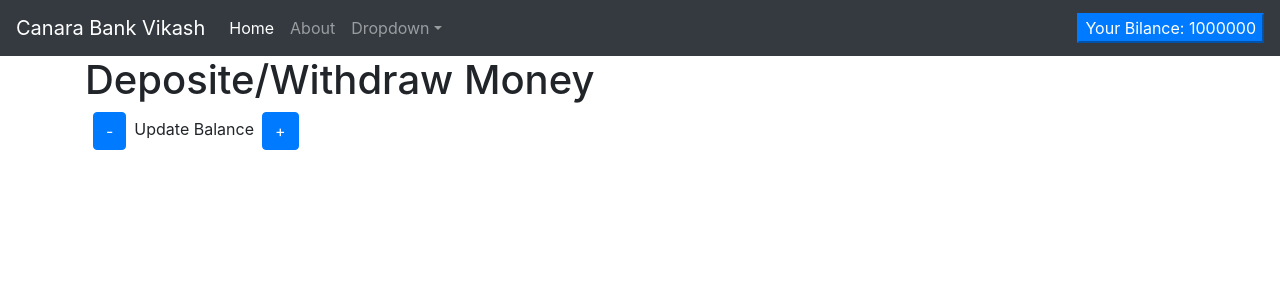
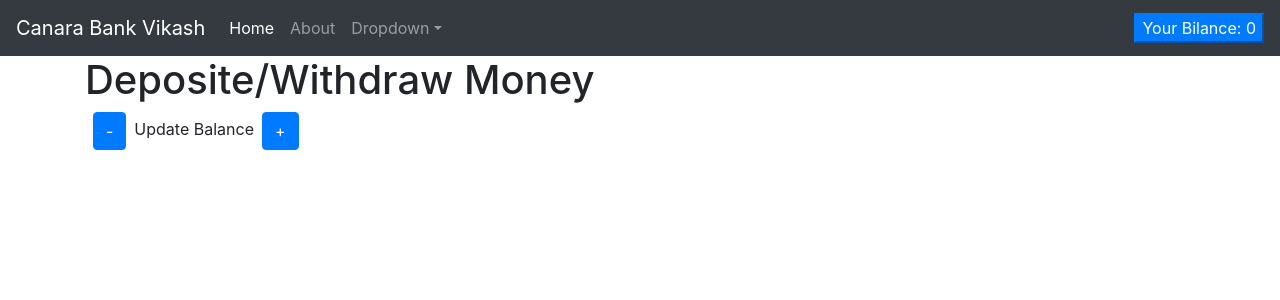
Before and after one commit to Vs74279/redux, a React (Create React App) app: page / in a window 1280 px wide. Shown: the top 300 px of the page. Built offline with nearby package versions, Linux system fonts and the light colour scheme.

Commit message:
Accessing state in redux

```diff
--- a/src/components/NavBar.js
+++ b/src/components/NavBar.js
@@ -1,7 +1,10 @@
 import React from 'react'
+import { useSelector } from 'react-redux'
 
 const NavBar = () => {
+    const amount = useSelector(state => state.amount)
     return (
+
         <nav className="navbar navbar-expand-lg navbar-dark bg-dark">
             <a className="navbar-brand" href="/">Canara Bank Vikash</a>
             <button className="navbar-toggler" type="button" data-toggle="collapse" data-target="#navbarSupportedContent" aria-controls="navbarSupportedContent" aria-expanded="false" aria-label="Toggle navigation">
@@ -30,7 +33,7 @@
 
                 </ul>
                <div>
-                <button   className='btn-primary'>Your Bilance: 1000000</button>
+                <button   className='btn-primary'>Your Bilance: {amount}</button>
                </div>
             </div>
         </nav>
--- a/src/index.js
+++ b/src/index.js
@@ -3,15 +3,15 @@
 import './index.css';
 import App from './App';
 import reportWebVitals from './reportWebVitals';
-import { provider } from 'react-redux';
+import { Provider}  from 'react-redux';
 import {store} from './state/store';
 
 const root = ReactDOM.createRoot(document.getElementById('root'));
 root.render(
   <React.StrictMode>
-    <provider store={store}>
+    <Provider store={store}>
     <App />
-    </provider>
+    </Provider>
   </React.StrictMode>
 );
 
```
